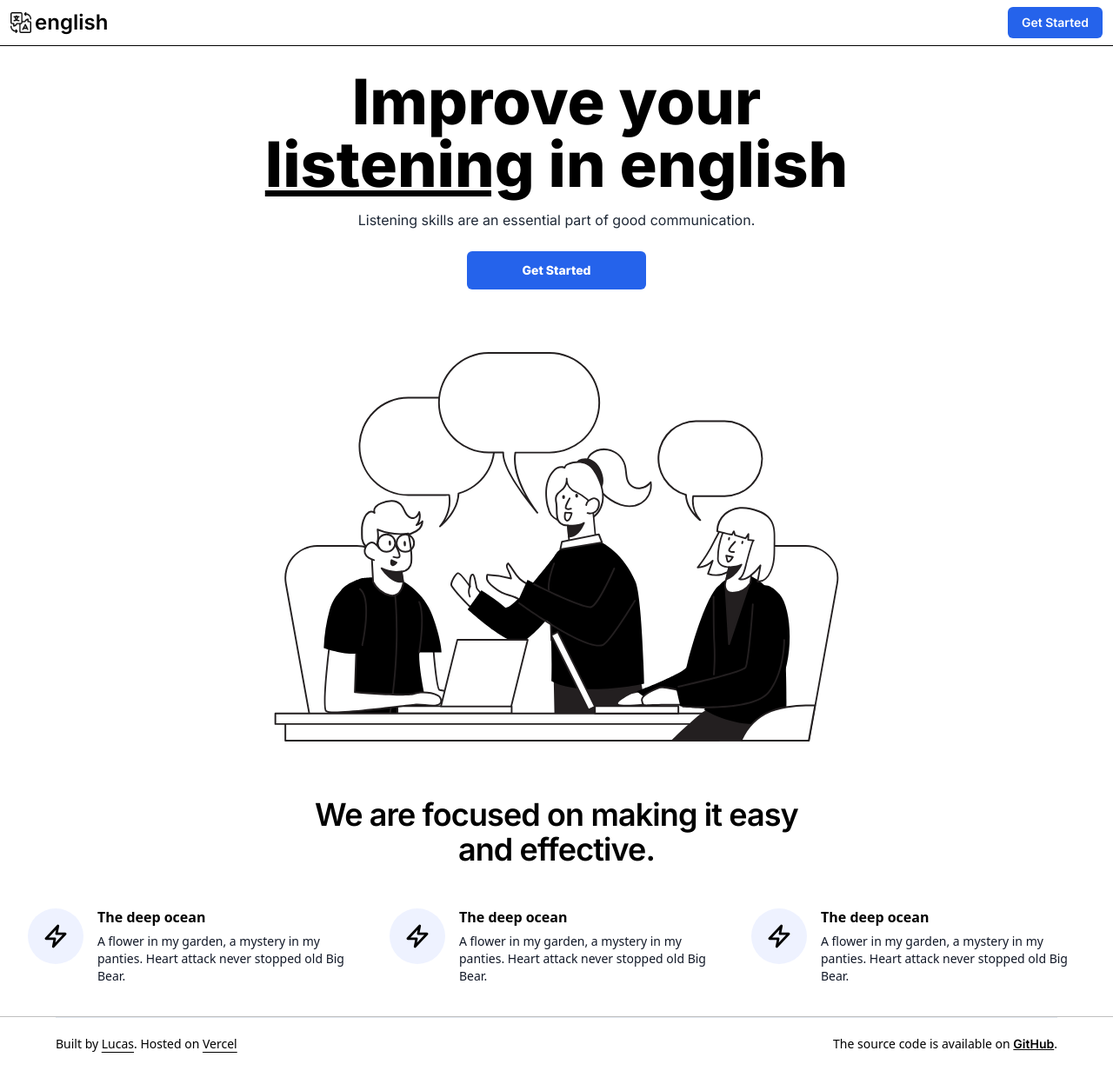
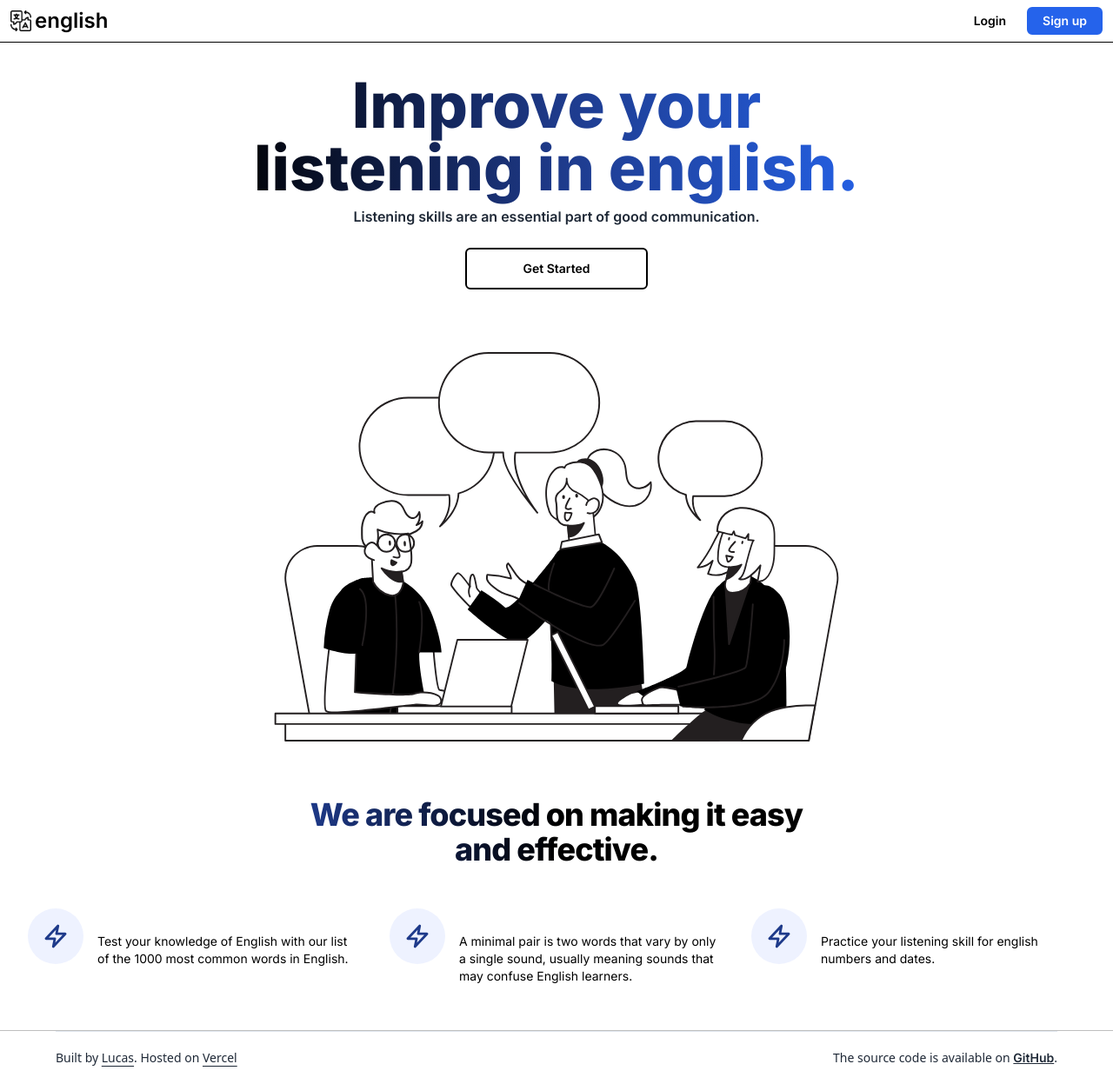
Before and after one commit to lucaspessivaldo/listenner, a React (Vite) app: page / in a window 1280 px wide. Shown: the whole page at 87% size. Built offline with nearby package versions, Linux system fonts and the light colour scheme; a web font is replaced by a local one.

Commit message:
update - homepage

```diff
--- a/package.json
+++ b/package.json
@@ -14,6 +14,7 @@
     "react": "^18.2.0",
     "react-dom": "^18.2.0",
     "react-icons": "^4.6.0",
+    "react-router-dom": "^6.4.3",
     "tailwindcss": "^3.2.4"
   },
   "devDependencies": {
--- /dev/null
+++ b/src/components/FeatureItem.tsx
@@ -0,0 +1,18 @@
+import PolygonSvg from "./PolygonSvg"
+
+export type FeatureItemProp = {
+  title: string;
+  text: string;
+}
+
+export default function FeatureItem(props: FeatureItemProp) {
+  return (
+    <div className="flex flex-col lg:flex-row">
+      <PolygonSvg />
+      <div>
+        <h6 className="text-transparent bg-clip-text bg-gradient-to-r text-black mb-2 font-bold leading-5">{props.title}</h6>
+        <p className="mb-3 text-sm font-inter text-black">{props.text}</p>
+      </div>
+    </div>
+  )
+}
--- a/src/components/Features.tsx
+++ b/src/components/Features.tsx
@@ -1,67 +1,41 @@
-import PolygonSvg from "./PolygonSvg"
+import FeatureItem, { FeatureItemProp } from "./FeatureItem"
 
-const featuresData = [
+const featureData: Array<FeatureItemProp> = [
   {
-    title: "Minimal Pairs",
-    text: "A flower in my garden, a mystery in my panties. Heart attack never stopped old Big Bear."
+    title: 'More than 1000 words',
+    text: 'Test your knowledge of English with our list of the 1000 most common words in English.'
   },
   {
-    title: "Number",
-    text: "A flower in my garden, a mystery in my panties. Heart attack never stopped old Big Bear."
+    title: 'Minimal Pair',
+    text: 'A minimal pair is two words that vary by only a single sound, usually meaning sounds that may confuse English learners.'
   },
   {
-    title: "Alphabet",
-    text: "A flower in my garden, a mystery in my panties. Heart attack never stopped old Big Bear."
-  }
+    title: 'Numbers and date',
+    text: 'Practice your listening skill for english numbers and dates.'
+  },
 ]
 
 export default function Features() {
   return (
     <>
-      <div className="px-4 mx-auto sm:max-w-xl md:max-w-full lg:max-w-screen-xl md:px-10 lg:px-8">
+      <div className="px-4 mb-10 mx-auto sm:max-w-xl md:max-w-full lg:max-w-screen-xl md:px-10 lg:px-8">
+
+        {/* <div className="max-w-xl mb-10 md:mx-auto sm:text-center lg:max-w-2xl md:mb-12">
+          <h2 className="max-w-xl mb-6 font-inter text-3xl font-bold leading-none tracking-tight text-black sm:text-4xl md:mx-auto">
+            We are focused on making it <span className="underline">easy and effective</span>.
+          </h2>
+        </div> */}
 
         <div className="max-w-xl mb-10 md:mx-auto sm:text-center lg:max-w-2xl md:mb-12">
-          <h2 className="max-w-xl mb-6 font-inter text-3xl font-semibold leading-none tracking-tight text-black sm:text-4xl md:mx-auto">
-            We are focused on making it easy and effective.
+          <h2 className="text-transparent bg-clip-text bg-gradient-to-r from-blue-900 via-black to-black max-w-xl mb-6 font-inter text-3xl font-bold leading-none tracking-tight  sm:text-4xl md:mx-auto">
+            We are focused on making it <span className="underline">easy and effective</span>.
           </h2>
         </div>
 
         <div className="grid max-w-md gap-8 row-gap-10  lg:max-w-full lg:grid-cols-3 md:max-w-full">
+          {featureData.map((prop: FeatureItemProp) => <FeatureItem title={prop.title} text={prop.text} />)}
+        </div>
 
-          <div className="flex flex-col lg:flex-row">
-            <PolygonSvg />
-            <div>
-              <h6 className="mb-2 font-semibold leading-5">The deep ocean</h6>
-              <p className="mb-3 text-sm text-gray-900">
-                A flower in my garden, a mystery in my panties. Heart attack never
-                stopped old Big Bear.
-              </p>
-            </div>
-          </div>
-
-          <div className="flex flex-col lg:flex-row">
-            <PolygonSvg />
-            <div>
-              <h6 className="mb-2 font-semibold leading-5">The deep ocean</h6>
-              <p className="mb-3 text-sm text-gray-900">
-                A flower in my garden, a mystery in my panties. Heart attack never
-                stopped old Big Bear.
-              </p>
-            </div>
-          </div>
-
-          <div className="flex flex-col lg:flex-row">
-            <PolygonSvg />
-            <div>
-              <h6 className="mb-2 font-semibold leading-5">The deep ocean</h6>
-              <p className="mb-3 text-sm text-gray-900">
-                A flower in my garden, a mystery in my panties. Heart attack never
-                stopped old Big Bear.
-              </p>
-            </div>
-          </div>
-
-        </div>
       </div>
     </>
   )
--- a/src/components/Footer.tsx
+++ b/src/components/Footer.tsx
@@ -1,7 +1,6 @@
-
 export default function Footer() {
   return (
-    <footer className="border-t border-black/25 bg-white text-slate-60 px-3 mt-6">
+    <footer className="border-t border-black/25  text-gray-800 px-3 mt-6">
       <div className="container mx-auto max-w-6xl flex  flex-col items-center justify-between gap-4 border-t border-t-slate-200 py-1 md:py-4 md:flex-row">
         <div className="flex flex-col items-center gap-4 px-8 md:flex-row md:gap-2 md:px-0">
           <p className="text-center text-sm leading-loose md:text-left">
--- a/src/components/HeroSection.tsx
+++ b/src/components/HeroSection.tsx
@@ -3,16 +3,19 @@ import ilustationSVG from '../assets/images/homepage.svg'
 export default function HeroSection() {
   return (
     <div className='container mx-auto text-center max-w-3xl mt-7'>
-      <div className='font-inter font-bold text-5xl sm:text-7xl'>
-        Improve your <span className='underline'>listening</span> in english
+      <div className='text-transparent bg-clip-text bg-gradient-to-r from-black via-blue-900 to-blue-600 font-inter font-bold text-5xl sm:text-7xl py-2'>
+        Improve your listening in english.
       </div>
-      <div className="font-inter mt-4 text-gray-800">
+
+      <div className="font-inter font-semibold text-gray-800">
         Listening skills are an essential part of good communication.
       </div>
-      <button className="bg-blue-600 font-inter font-bold text-sm text-white px-10 py-3 sm:px-16 sm:py-3 my-2 rounded-md mt-6 hover:bg-blue-700">
+
+      <button className="border-2 border-black font-inter font-semibold text-sm px-9 py-3 sm:px-16 sm:py-3 my-2 rounded-md mt-6 hover:text-white hover:bg-black">
         Get Started
       </button>
-      <img className="mx-auto" src={ilustationSVG} alt="Tailwind logo" />
+
+      <img className="mx-auto" src={ilustationSVG} alt="Illustration people talking" />
     </div>
 
   )
--- a/src/components/Navbar.tsx
+++ b/src/components/Navbar.tsx
@@ -8,9 +8,14 @@ export default function Navbar() {
           <img className='w-6 h-6' src={logo} alt="logo" />
           <div className='font-inter font-semibold  text-2xl'>english</div>
         </div>
-        <button className="bg-blue-600 font-inter font-semibold text-sm text-white px-4 py-2 my-2 rounded-md hover:bg-blue-700">
-          Get Started
-        </button>
+        <div className='flex gap-2'>
+          <button className="font-inter font-semibold text-sm  px-4 hover:underline">
+            Login
+          </button>
+          <button className="bg-blue-600 border-2 border-blue-600 font-inter font-semibold text-sm text-white px-4 py-1 my-2 rounded-md hover:bg-white hover:text-blue-600">
+            Sign up
+          </button>
+        </div>
       </nav>
     </header>
   )
--- a/src/components/PolygonSvg.tsx
+++ b/src/components/PolygonSvg.tsx
@@ -3,7 +3,7 @@ export default function PolygonSvg() {
     <div className="sm:mr-4">
       <div className="flex items-center justify-center w-16 h-16 mb-4 rounded-full bg-indigo-50">
         <svg
-          className="w-12 h-12 text-deep-purple-accent-400"
+          className="w-12 h-12 text-blue-900"
           stroke="currentColor"
           viewBox="0 0 52 52"
         >
```
Also changed, not shown: 2 other files (tests, documents, lock files or other folders).
